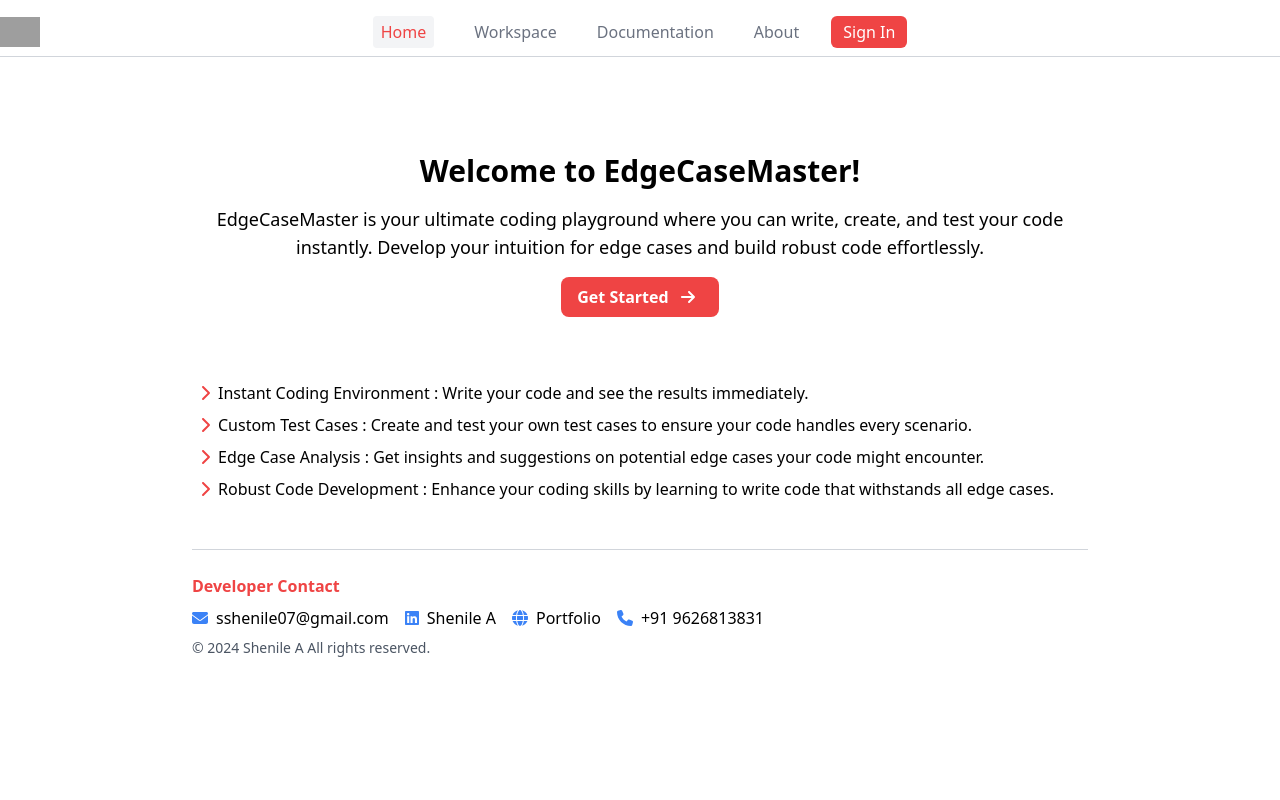
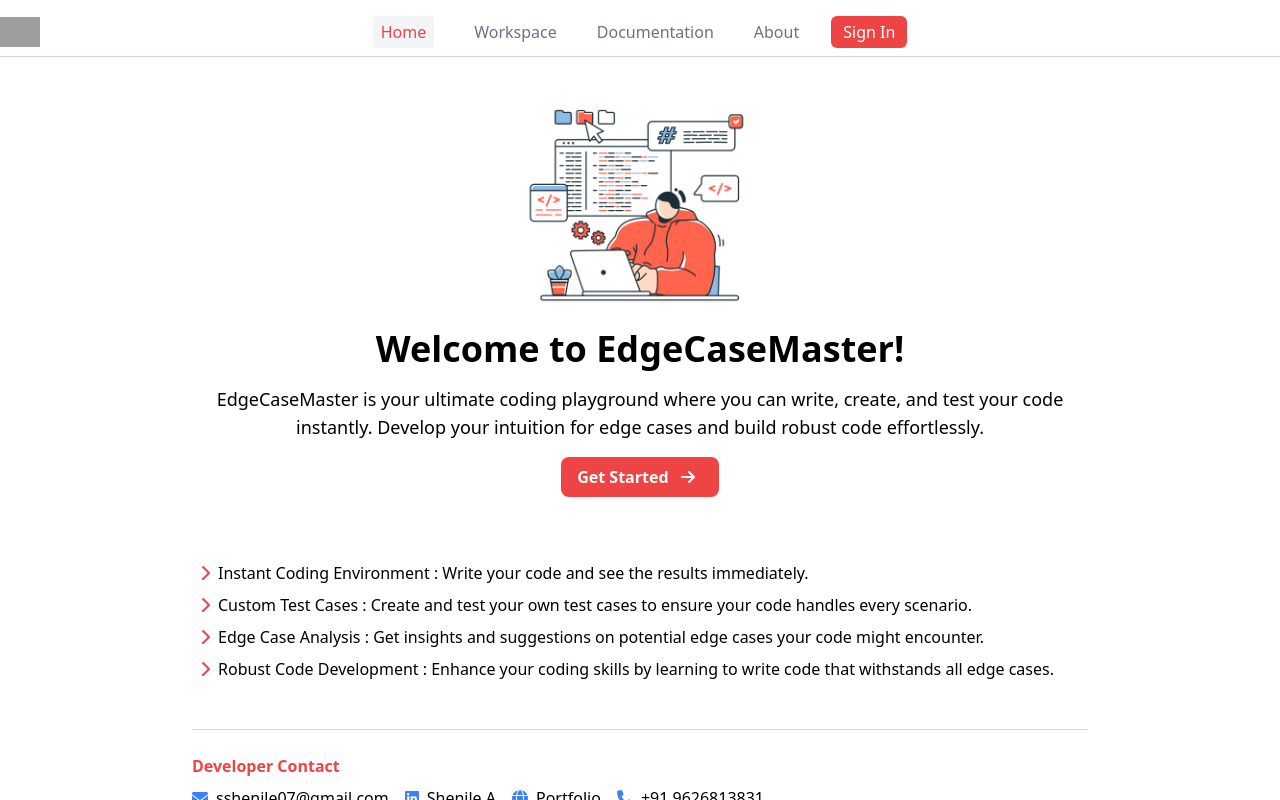
Before and after one commit to Shenile/EdgeCaseMaster-FirstDraft, a React (Vite) app: page / in a window 1280 px wide. Built offline with nearby package versions, Linux system fonts and the light colour scheme; no server answers; grey boxes are pictures that could not be loaded.

Commit message:
Update components and API service

```diff
--- a/src/Components/About/FeedBackForm.jsx
+++ b/src/Components/About/FeedBackForm.jsx
@@ -42,7 +42,7 @@ const FeedbackForm = () => {
             id="name"
             value={name}
             onChange={(e) => setName(e.target.value)}
-            className="mb-4 p-2 border border-gray-200 rounded w-full"
+            className="mb-4 p-2 border border-gray-300 rounded w-full"
             required
           />
         </div>
@@ -53,7 +53,7 @@ const FeedbackForm = () => {
             id="email"
             value={email}
             onChange={(e) => setEmail(e.target.value)}
-            className="mb-4 p-2 border border-gray-200 rounded w-full"
+            className="mb-4 p-2 border border-gray-300 rounded w-full"
             required
           />
         </div>
@@ -62,7 +62,7 @@ const FeedbackForm = () => {
           <textarea
             id="feedback"
             value={feedback}
-            className="mb-4 p-2 border border-gray-200 rounded w-full"
+            className="mb-4 p-2 border border-gray-300 rounded w-full"
             onChange={(e) => setFeedback(e.target.value)}
             rows="4"
             cols="50"
@@ -71,7 +71,7 @@ const FeedbackForm = () => {
         </div>
         <button
           type="submit"
-          className={`w-48 ${loading ? 'bg-white' : 'bg-red-500 '}text-white mt-4 py-2 px-4 rounded-md hover:bg-red-600 `}
+          className={`w-48 ${loading ? 'bg-white' : 'bg-red-500 text-center'} text-white mt-4 py-2 px-4 rounded-md  `}
 
         >  { loading ? (<div className=''><LoadingCircle/></div>):
           ('submit')}
--- a/src/Components/DisplayArray.jsx
+++ b/src/Components/DisplayArray.jsx
@@ -272,8 +272,6 @@ export default function DisplayArray({
        </>
       )}
         <div className='w-full px-4 py-2 mt-4 flex gap-4 justify-end'>
-
-
           <TestButton label="Run all tests" onClick={runAllTests} className="w-fit h-8 text-white px-2 rounded-md " />
         </div>
 
--- a/src/Components/Footer.jsx
+++ b/src/Components/Footer.jsx
@@ -1,21 +1,42 @@
 // Footer.js
-import React from 'react';
-import { FontAwesomeIcon } from '@fortawesome/react-fontawesome';
-import { faEnvelope, faGlobe, faPhone } from '@fortawesome/free-solid-svg-icons';
-import { faLinkedin } from '@fortawesome/free-brands-svg-icons';
+import React from "react";
+import { FontAwesomeIcon } from "@fortawesome/react-fontawesome";
+import {
+  faEnvelope,
+  faGlobe,
+  faPhone,
+} from "@fortawesome/free-solid-svg-icons";
+import { faLinkedin } from "@fortawesome/free-brands-svg-icons";
 
 const Footer = () => {
   return (
-    <footer className="bg-white border-t border-gray-300 py-4 xs:mt-2">
+    <footer className="bg-white border-t border-gray-300 py-4 xs:mt-2 pb-20">
       <div className="container mx-auto items-center">
-
-        <h1 className='text-base font-semibold text-red-500 py-2'>Developer Contact</h1>
+        <h1 className="text-base font-semibold text-red-500 py-2">
+          Developer Contact
+        </h1>
         <div className="flex flex-col md:flex-row md:items-center gap-4">
           {[
-    { href: "mailto:sshenile07@gmail.com", icon: faEnvelope, text: "sshenile07@gmail.com" },
-    { href: "https://www.linkedin.com/in/shenile-a-86252b268/", icon: faLinkedin, text: "Shenile A" },
-    { href: "https://shenile.netlify.app/", icon: faGlobe, text: "Portfolio" },
-    { href: "tel:+919626813831", icon: faPhone, text: "+91 9626813831" }
+            {
+              href: "mailto:sshenile07@gmail.com",
+              icon: faEnvelope,
+              text: "sshenile07@gmail.com",
+            },
+            {
+              href: "https://www.linkedin.com/in/shenile-a-86252b268/",
+              icon: faLinkedin,
+              text: "Shenile A",
+            },
+            {
+              href: "https://shenile.netlify.app/",
+              icon: faGlobe,
+              text: "Portfolio",
+            },
+            {
+              href: "tel:+919626813831",
+              icon: faPhone,
+              text: "+91 9626813831",
+            },
           ].map(({ href, icon, text }) => (
             <a
               key={href}
@@ -24,13 +45,15 @@ const Footer = () => {
               rel="noopener noreferrer"
               className="flex items-center gap-2  hover:text-blue-600 "
             >
-      <FontAwesomeIcon icon={icon} className='text-blue-500 ' />
+              <FontAwesomeIcon icon={icon} className="text-blue-500 " />
               <p>{text}</p>
             </a>
           ))}
         </div>
 
-        <p className=" xs:text-base md:text-sm  my-2 text-gray-600">&copy; {new Date().getFullYear()}  Shenile A All rights reserved.</p>
+        <p className=" xs:text-base md:text-sm  my-2 text-gray-600">
+          &copy; {new Date().getFullYear()} Shenile A All rights reserved.
+        </p>
       </div>
     </footer>
   );
--- a/src/Components/Home/Features.jsx
+++ b/src/Components/Home/Features.jsx
@@ -7,7 +7,7 @@ function FeatureList({contents}) {
   return (
     <ul className="list-disc list-inside text-lg space-y-2">
       {contents.map((content, index) => (
-        <p key={index} className='text-base'>
+        <p key={index} className='text-base md:text-md'>
           <FontAwesomeIcon icon={faChevronRight} className='mx-2 text-red-500' />
           {content}
         </p>
--- a/src/Pages/About.jsx
+++ b/src/Pages/About.jsx
@@ -46,7 +46,7 @@ const AboutUs = () => {
       Please take a moment to share your thoughts and experiences.
       </Section>
 
-      <div className='m-4 md:px-32 md:py-4 md:bg-gray-100 md:border md:rounded-lg md:shadow-md'>
+      <div className='m-4 md:px-32 md:py-4 md:bg-gray-100 border border-gray-300 md:rounded-lg md:shadow-md'>
         <FeedbackForm/>
       </div>
 
--- a/src/Pages/Home.jsx
+++ b/src/Pages/Home.jsx
@@ -1,11 +1,10 @@
-import React from 'react'
+import React from "react";
 
-import { FontAwesomeIcon } from '@fortawesome/react-fontawesome';
-import { faArrowRight} from '@fortawesome/free-solid-svg-icons';
-import FeatureList from '../Components/Home/Features';
-import { useNavigate } from 'react-router-dom';
-import Footer from '../Components/Footer';
-
+import { FontAwesomeIcon } from "@fortawesome/react-fontawesome";
+import { faArrowRight } from "@fortawesome/free-solid-svg-icons";
+import FeatureList from "../Components/Home/Features";
+import { useNavigate } from "react-router-dom";
+import Footer from "../Components/Footer";
 
 export default function Home() {
   const navigate = useNavigate();
@@ -14,41 +13,43 @@ export default function Home() {
     "Instant Coding Environment : Write your code and see the results immediately.",
     "Custom Test Cases : Create and test your own test cases to ensure your code handles every scenario.",
     "Edge Case Analysis : Get insights and suggestions on potential edge cases your code might encounter.",
-    "Robust Code Development : Enhance your coding skills by learning to write code that withstands all edge cases."
+    "Robust Code Development : Enhance your coding skills by learning to write code that withstands all edge cases.",
   ];
-
 
   return (
     <div className="flex-grow lg:px-48 md:px-24 sm:px-8 xs:px-8">
+      <div className="flex lg:mb-8 md:mb-4 justify-center ">
+        <div className="pt-24 md:pt-8
+                        xs:pt-8 p-4
+                        flex flex-col justify-center items-center mx-auto">
 
-      <div className='flex lg:mb-8 md:mb-4 justify-center '>
-        <div className='pt-24 md:pt-24 xs:pt-8 p-4 text-center mx-auto'>
+          <img src="/HeroImage.jpg" alt="" className="lg:w-60" />
+          <h2 className="xs:text-3xl md:text-4xl font-semibold ">
+            Welcome to EdgeCaseMaster!
+          </h2>
+          <p className="mt-4 text-lg text-center">
+            EdgeCaseMaster is your ultimate coding playground where you can
+            write, create, and test your code instantly. Develop your intuition
+            for edge cases and build robust code effortlessly.
+          </p>
 
-        <h2 className="text-3xl font-semibold">Welcome to EdgeCaseMaster!</h2>
-        <p className="mt-4 text-lg">
-          EdgeCaseMaster is your ultimate coding playground where you can write, create, and test your code instantly. Develop your intuition for edge cases and build robust code effortlessly.
-        </p>
-
-        <div className="my-4">
-        <button onClick={()=> navigate('/workspace')}
-        className="bg-red-500 text-white py-2 px-4 rounded-lg text-base font-semibold hover:bg-red-700 transition duration-300">
-          Get Started <FontAwesomeIcon icon={faArrowRight} className='mx-2' />
-        </button>
+          <div className="my-4">
+            <button
+              onClick={() => navigate("/workspace")}
+              className="bg-red-500 text-white py-2 px-4 rounded-lg text-base font-semibold hover:bg-red-700 transition duration-300"
+            >
+              Get Started{" "}
+              <FontAwesomeIcon icon={faArrowRight} className="mx-2" />
+            </button>
+          </div>
         </div>
-
-
-        </div>
-
-
-
       </div>
 
-      <div className='mb-12'>
-        <FeatureList contents={features}/>
+      <div className="mb-12">
+        <FeatureList contents={features} />
       </div>
 
-      <Footer/>
+      <Footer />
     </div>
   );
-
 }
--- a/src/services/api.jsx
+++ b/src/services/api.jsx
@@ -1,6 +1,6 @@
 import axios from 'axios';
 
-const API_URL = 'http://localhost:5000';
+const API_URL = 'https://ecmaster.onrender.com';
 
 export const runTests = async (code, inputString, outputString) => {
     try {
```
Also changed, not shown: public/HeroImage.jpg (added), src/Components/Utils/BurgerMenu.jsx (line endings or trailing spaces), 1 other file (tests, documents, lock files or other folders). Lines whose indentation alone changed are shown as unchanged.
